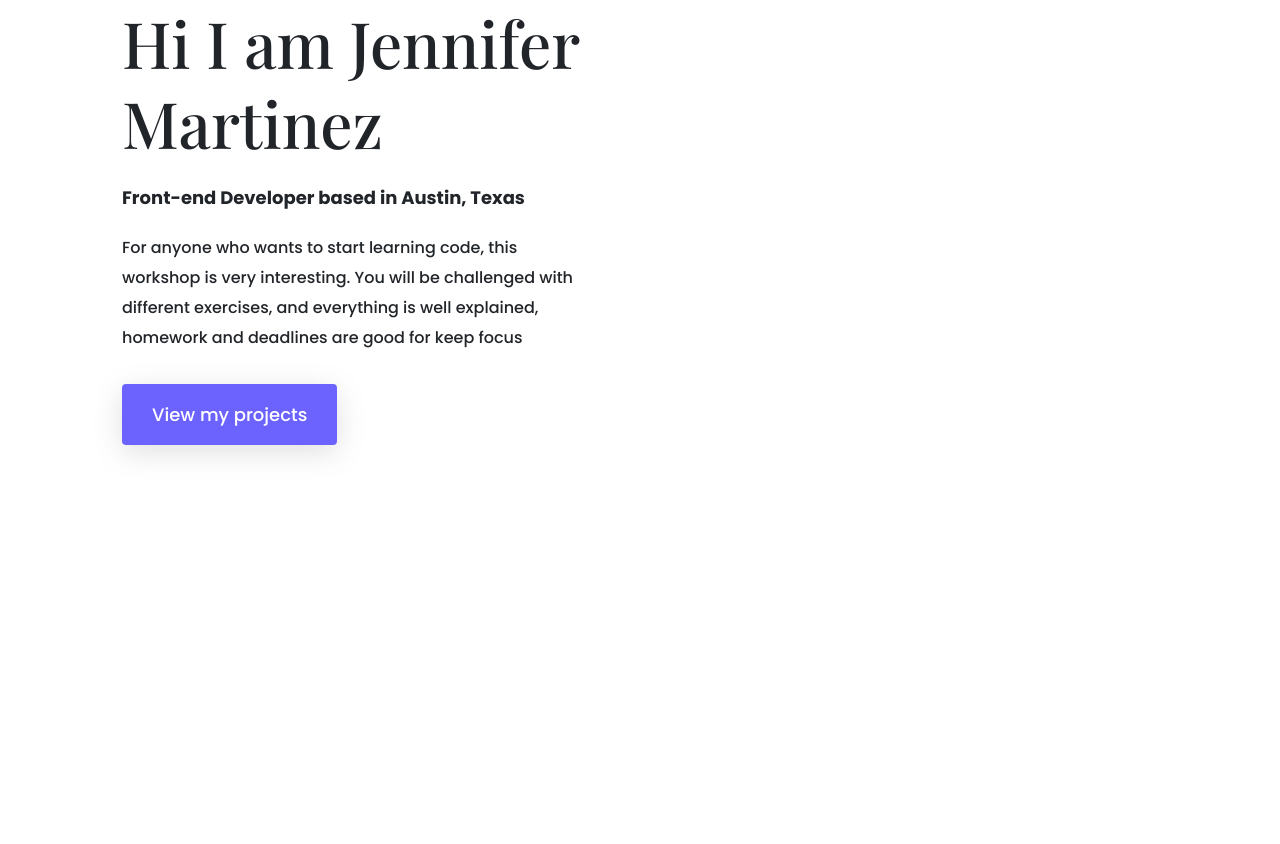
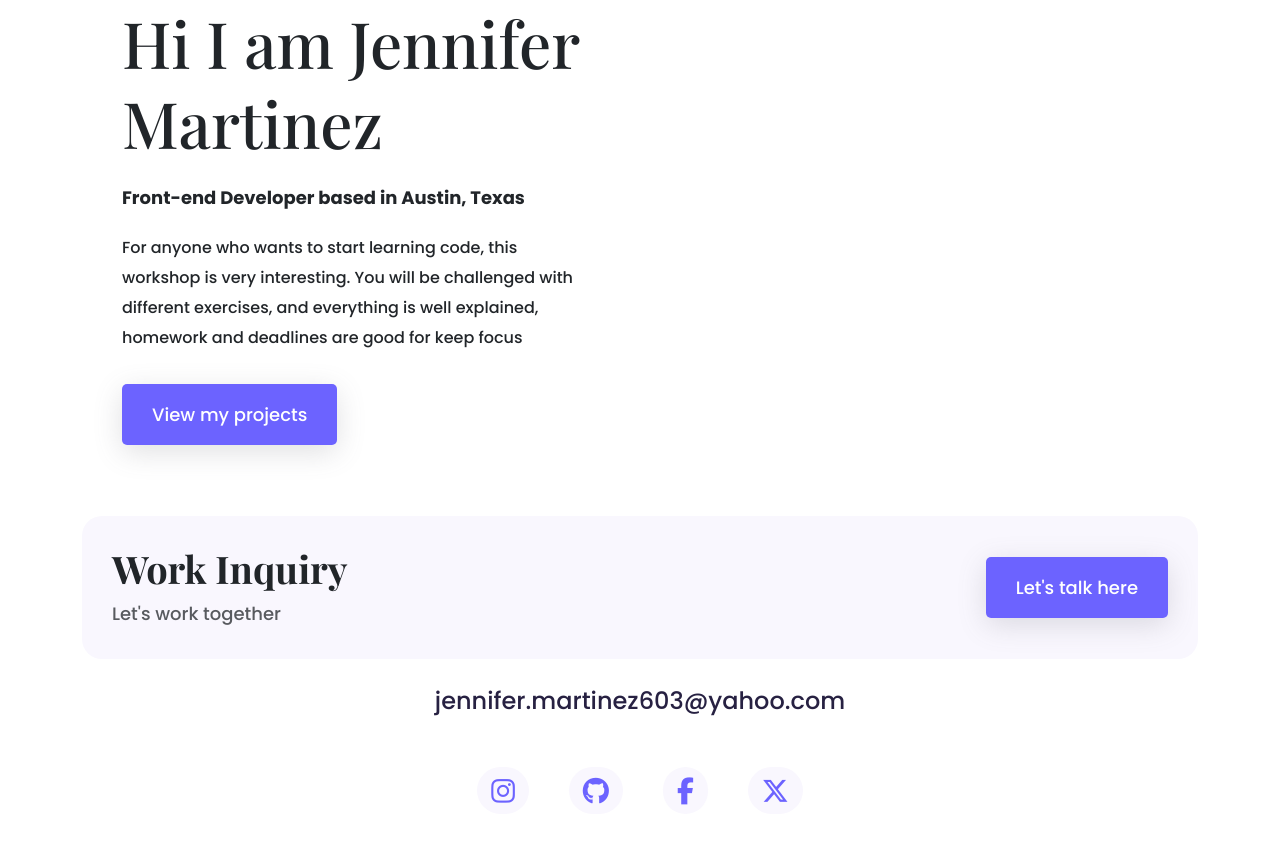
Before and after one commit to jenmar02/portfolio-project, a plain HTML site: page about.html in a window 1280 px wide. Shown: the part 280-1124 px from the top of the page. Before the commit the page ends 908 px from the top, so only its background shows below. Drawn offline with nearby package versions, Linux system fonts and the light colour scheme; a web font is replaced by a local one.

Commit message:
added the footer to all of the pages

```diff
--- a/about.html
+++ b/about.html
@@ -61,7 +61,7 @@
       </nav>
     </div>
     <div class="content-container container">
-      <div class="row">
+      <div class="row mb-5">
         <div class="col-md-6">
           <div class="inner-content">
             <h1>Hi I am Jennifer Martinez</h1>
@@ -83,6 +83,36 @@
           />
         </div>
       </div>
+      <footer>
+        <div class="contact-box mb-4 d-flex justify-content-between">
+          <div class="contact-content">
+            <h4>Work Inquiry</h4>
+            <p class="text-muted">Let's work together</p>
+          </div>
+          <div class="btn-contact">
+            <a href="" class="contact-btn">Let's talk here</a>
+          </div>
+        </div>
+        <div class="d-flex justify-content-center mb-5">
+          <a href="mailto:jennifer.martinez603@yahoo.com" class="email-link"
+            >jennifer.martinez603@yahoo.com</a
+          >
+        </div>
+        <div class="social-links d-flex justify-content-center">
+          <a href="https://www.instagram.com/patricia.code"
+            ><i class="fa-brands fa-instagram fa-xl"></i
+          ></a>
+          <a href="https://www.github.com/patricia"
+            ><i class="fa-brands fa-github fa-xl"></i
+          ></a>
+          <a href="https://www.facebook.com/patricia"
+            ><i class="fa-brands fa-facebook-f fa-xl"></i
+          ></a>
+          <a href="https://www.twitter.com/patricia">
+            <i class="fa-brands fa-x-twitter fa-xl"></i>
+          </a>
+        </div>
+      </footer>
     </div>
   </body>
 </html>
--- a/styles/portfolio.css
+++ b/styles/portfolio.css
@@ -20,7 +20,6 @@ h6 {
 }
 p {
   font-family: var(--poppins-font);
-  font-weight: normal;
   font-size: 16px;
 }
 h2 {
@@ -50,7 +49,8 @@ nav li {
   margin-left: 20px;
 }
 nav a:hover,
-nav .active {
+nav .active,
+footer .email-link:hover {
   color: var(--primary-color);
 }
 .contact-link {
@@ -103,18 +103,19 @@ nav .active {
   color: black;
 }
 .hero .hero-btn,
-.about-btn {
+.about-btn,
+.contact-btn {
   font-size: 18px;
-  font-weight: normal;
   color: white;
   padding: 18px 30px;
   background: var(--primary-color);
   font-family: var(--poppins-font);
-  border-radius: 4px;
+  border-radius: 5px;
   line-height: 27px;
   box-shadow: var(--box-shadow);
   transition: var(--prime-transition);
   text-decoration: none;
+  margin: 30px auto;
 }
 .hero .hero-btn:hover {
   background: var(--secondary-color);
@@ -148,13 +149,51 @@ nav .active {
   font-size: 24;
   text-align: center;
 }
-.content-container h4 {
+.content-container h5 {
   font-weight: normal;
   font-size: 14px;
   font-family: var(--poppins-font);
   text-align: center;
   opacity: 0.6;
   margin-top: 5px;
+}
+.dictionary-container {
+  margin-bottom: 81px;
+}
+footer .contact-box {
+  background: var(--tertiary-color);
+  align-items: center;
+  padding: 30px;
+  border-radius: 20px;
+}
+footer h4 {
+  font-weight: bold;
+  font-size: 38px;
+}
+footer p {
+  font-size: 18px;
+  margin: 0;
+}
+footer .email-link {
+  text-decoration: none;
+  color: var(--noir-color);
+  font-size: 24px;
+  font-family: var(--poppins-font);
+  text-align: center;
+  transition: var(--prime-transition);
+}
+footer .social-links a {
+  color: var(--primary-color);
+  margin: 0 20px;
+  background: var(--tertiary-color);
+  padding: 10px 14px;
+  font-size: 18px;
+  border-radius: 50px;
+  transition: var(--prime-transition);
+}
+footer .social-links a:hover {
+  color: white;
+  background-color: var(--primary-color);
 }
 @media (max-width: 850px) {
   nav a {
@@ -181,7 +220,8 @@ nav .active {
   }
 
   .hero .hero-btn,
-  .about-btn {
+  .about-btn,
+  .contact-btn {
     font-size: 12px;
     padding: 12px 24px;
     color: white;
@@ -207,4 +247,17 @@ nav .active {
     margin: 0 auto;
     max-width: 360px;
   }
+  footer .contact-box {
+    padding: 30px;
+  }
+  footer h4 {
+    font-size: 25px;
+  }
+  footer p {
+    font-size: 13px;
+  }
+  footer .email-link,
+  .social-links {
+    font-size: 18px;
+  }
 }
```
Also changed, not shown: contact.html (+30 -0 lines), index.html (+31 -1 lines), work.html (+34 -4 lines).
